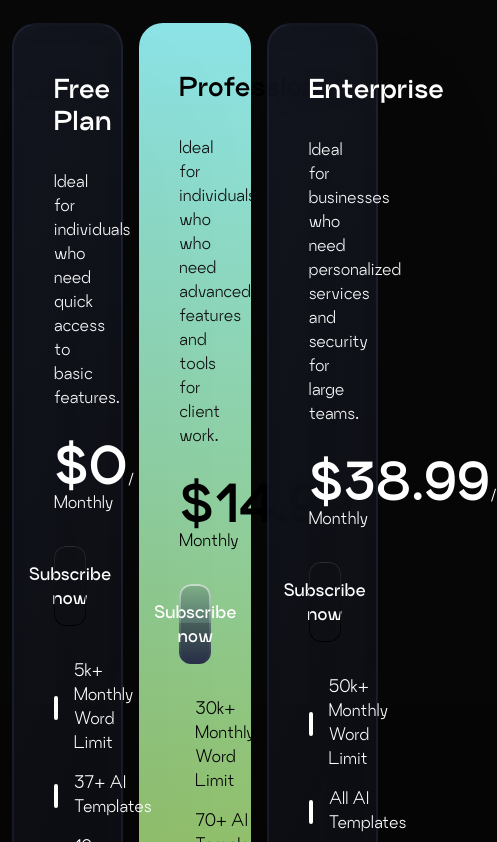
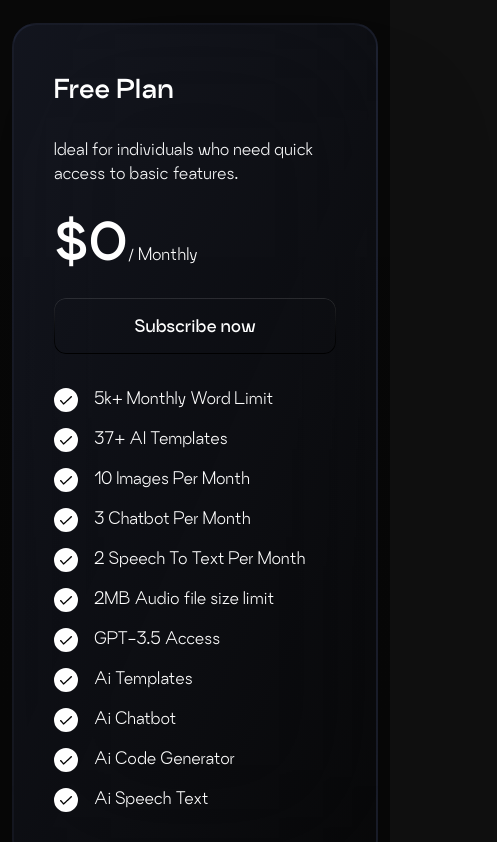
Before and after one commit to Kevin-Tyy/genius-ai, a Next.js app: page / in a window 390 px wide. Shown: the part 7794-8636 px from the top of the page, 497 px wide, since content can reach past the window. Built offline with nearby package versions, Linux system fonts and the light colour scheme.

Commit message:
[updated-responsiveness]

```diff
--- a/components/cards/PriceCards.tsx
+++ b/components/cards/PriceCards.tsx
@@ -4,7 +4,7 @@
 
 function PriceCards() {
   return (
-    <div className="grid grid-cols-3 gap-4 md:gap-8 justify-center">
+    <div className="grid grid-cols-1 md:grid-cols-3 gap-4 md:gap-8 justify-center">
       {pricingPlans.map((plan) => (
         <div
           className={`w-full h-auto rounded-3xl px-10 py-12 space-y-8 ${
```
